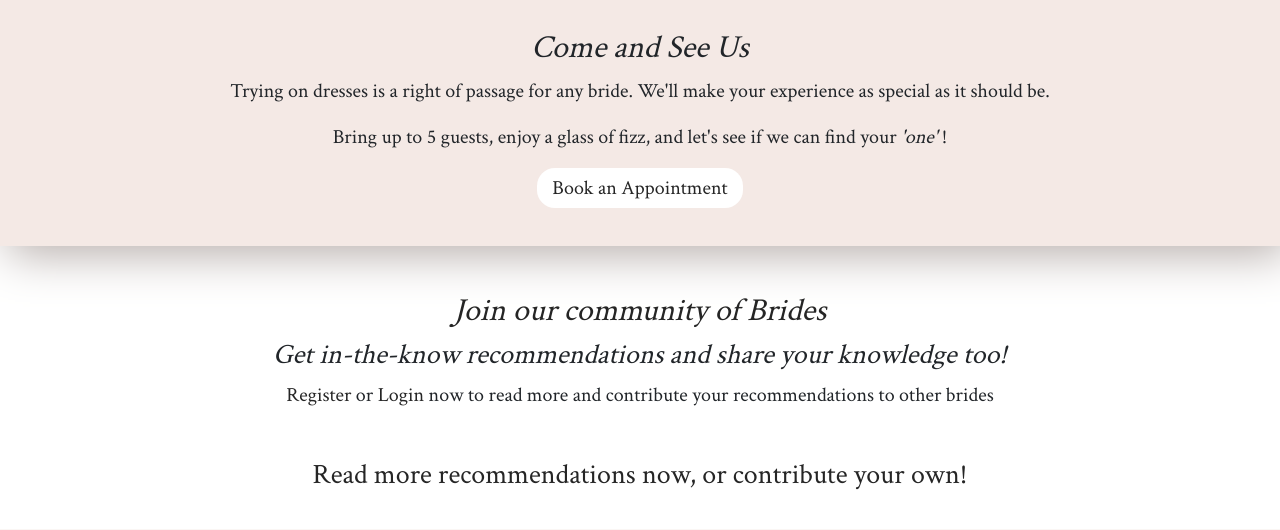
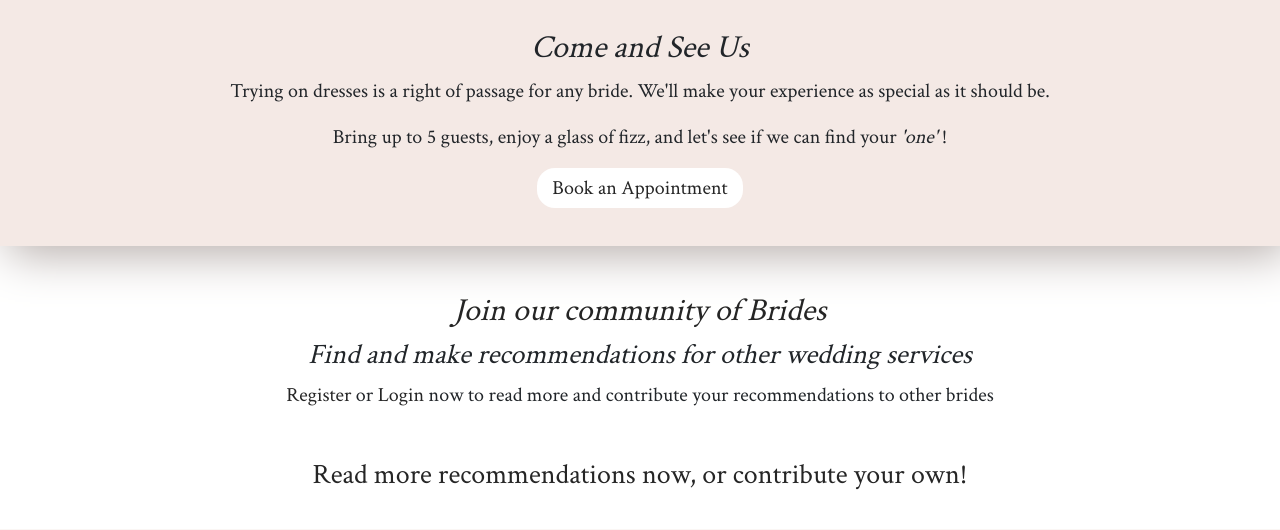
Before and after one commit to llewellynksj/little-white-dress, a Django app: page / in a window 1280 px wide. Shown: the part 1229-1759 px from the top of the page. Run offline with Django 3.2, Linux system fonts and the light colour scheme; data that the repository does not hold is empty; some libraries are stand-ins or nearby versions.

Commit message:
Make minor amendments to content wording

```diff
--- a/templates/about.html
+++ b/templates/about.html
@@ -24,8 +24,8 @@
     <div class="row location-section">
         <div class="about-text col-12 col-md-7">
             <h3>Where we are</h3>
-            <p>Little White Dress has teamed up with local vineyard Rockery Bay to bring you the most inspiring location for dress shopping that you'll find!</p>
-            <p>Why not indulge in a wine tasting at the on-site bar and maybe pick up some special bottles for your special day?</p>
+            <p>Little White Dress has teamed up with local vineyard Rockery Bay to bring you a truly stunning location for your dress shopping needs. You'll find us in the Old Farmhouse, a short walk from the car park, past the estates growing vines.</p>
+            <p>While you're on site why not indulge in a wine tasting at the on-site bar and maybe pick up some special bottles for your special day!</p>
         </div>
         <div class="brides-img col-12 col-md-5 d-flex align-items-center justify-content-center">
             <img class="about-img" src="https://res.cloudinary.com/ksjl86/image/upload/v1691745534/pexels-life-of-pix-3540_hbuur7.webp" alt="image of grape vines">
--- a/templates/index.html
+++ b/templates/index.html
@@ -77,7 +77,7 @@
         {% else %}
             <a class="link-no-decor link-hover" href="{% url 'login' %}"><h2><em>Join our community of Brides</em></h2></a>
         {% endif %}
-        <h3><em>Get in-the-know recommendations and share your knowledge too!</em></h3>
+        <h3><em>Find and make recommendations for other wedding services</em></h3>
         <p class="lead"><a class="link-no-decor link-hover" href="{% url 'register' %}">Register</a> or <a class="link-no-decor link-hover" href="{% url 'login' %}">Login</a> now to read more and contribute your recommendations to other brides</p>
 
         <!-- Sample Recommendations Row -->
@@ -131,7 +131,7 @@
             </div>
             <div class="row pt-4">
                 <div class="brides-text-first col-12 col-sm-6">
-                    <h3>Lizzie and Henry</h3>
+                    <h3>Lizzie & Henry</h3>
                     <p><em>"I was so pleased that I was able to find a truly unique dress that really reflected my personality. Samantha went to such lengths to listen to my long list of must-haves and helped me find the one!"</em></p>
                 </div>
                 <div class="brides-img col-12 col-sm-6 d-flex justify-content-center justify-content-sm-start">
```
